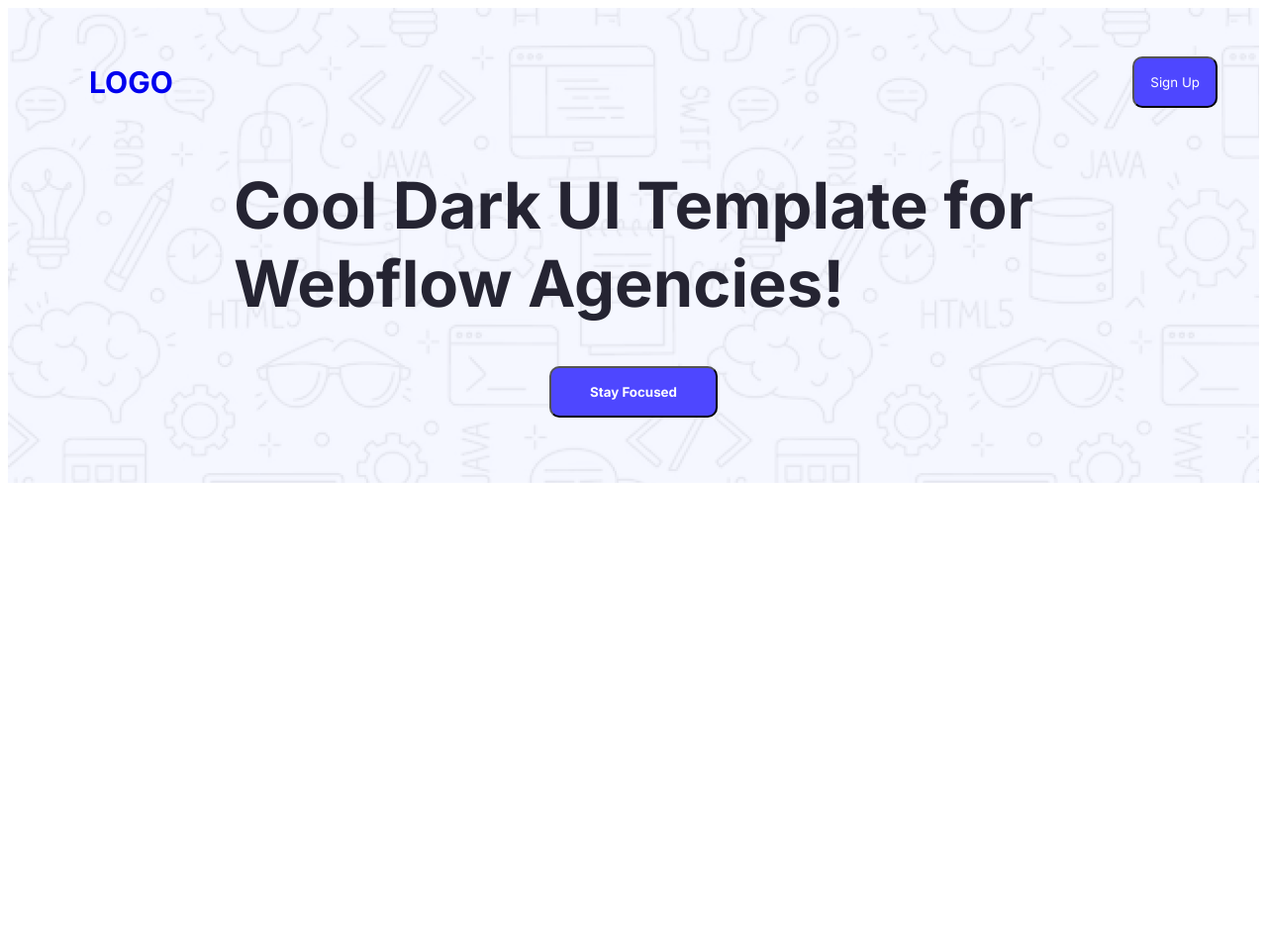
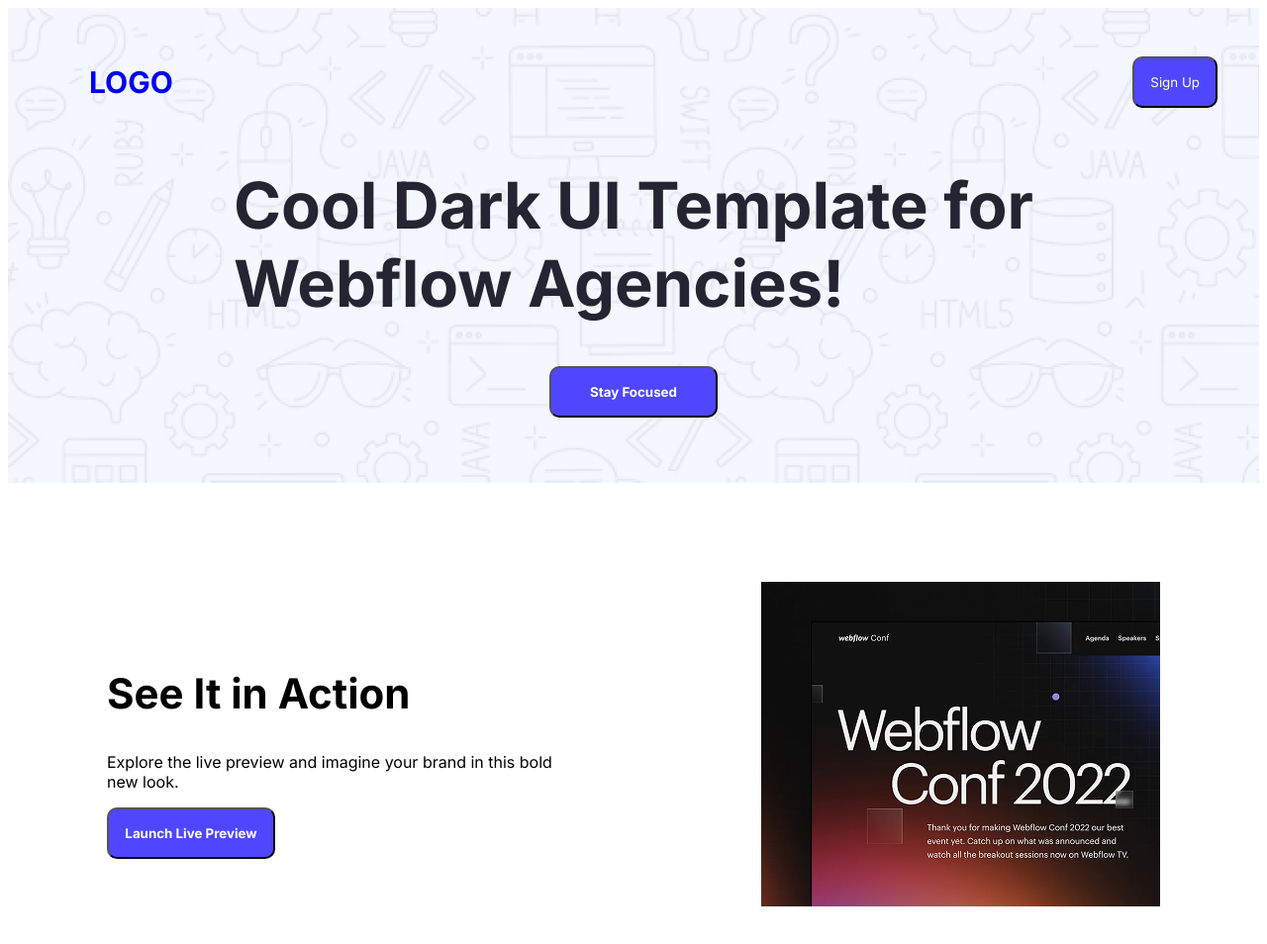
Before and after one commit to ratul43/assignment-01, a plain HTML site: page index.html in a window 1280 px wide. Shown: the top 954 px of the page at 99% size. Before the commit the page ends 800 px from the top, so only its background shows below. Drawn offline with Linux system fonts and the light colour scheme.

Commit message:
second section (action)

```diff
--- a/index.html
+++ b/index.html
@@ -19,5 +19,21 @@
             <button class="btn-one">Stay Focused</button>
         </div>
     </header>
+
+    <section class="action">
+        <div class="bg-2">
+            <div class="act-sect">
+                <h1 class="two-title">See It in Action</h1>
+                <p>Explore the live preview and imagine your brand in this bold new look.</p>
+                <button class="btn-one">Launch Live Preview</button>
+            </div>
+            <div class="webfl-img">
+                <img src="Assets/wc-mini.png" alt="">
+            </div>
+        </div>
+    </section>
+
+
+
 </body>
 </html>
--- a/style.css
+++ b/style.css
@@ -71,3 +71,19 @@ a{
     width: 170px;
     font-weight: bold;
 }
+
+
+/* second section */
+
+.bg-2{
+    margin: 100px;
+    display: flex;
+    justify-content: center;
+    align-items: center;
+    gap: 200px;
+}
+
+.two-title{
+    font-size: 42px;
+    font-weight: bold;
+}
```
